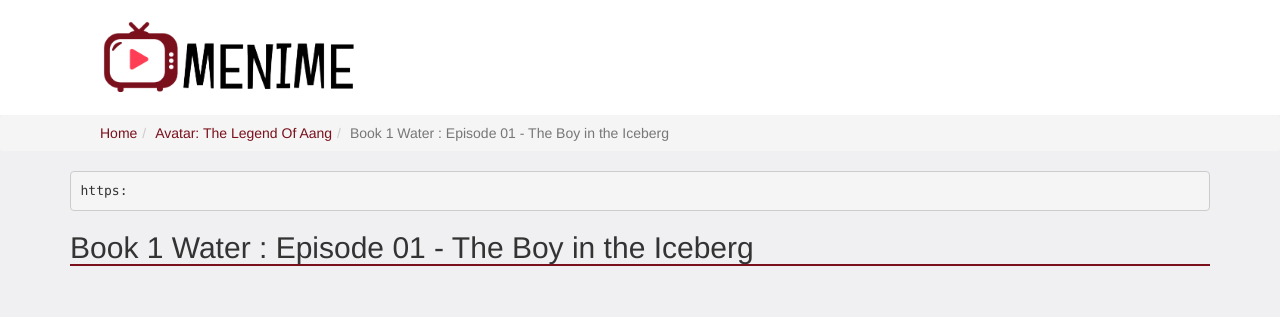
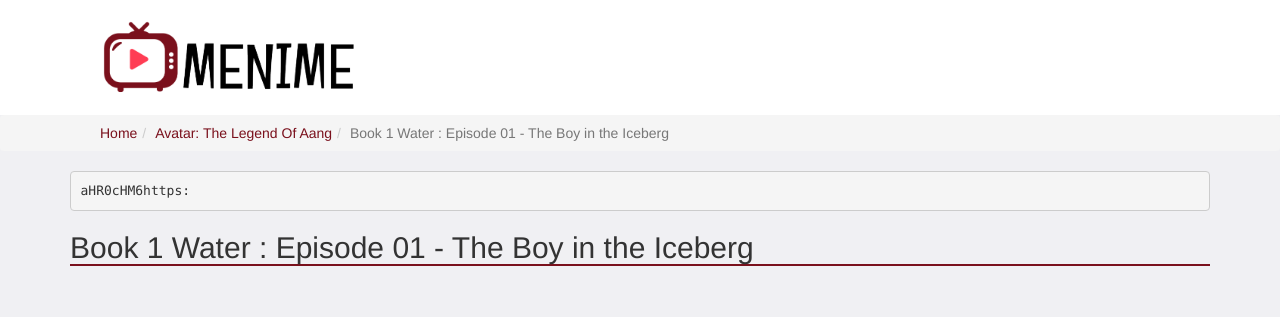
Before and after one commit to SatuSembilanDua/Menime, a PHP site: page /index.php?page=view_anime&sub=0&eps=0 in a window 1280 px wide. Shown: the top 317 px of the page. Run offline with PHP 8.4, Linux system fonts and the light colour scheme; data that the repository does not hold is empty.

Commit message:
src encryption

```diff
--- a/index.php
+++ b/index.php
@@ -44,7 +44,7 @@ if(isset($_GET['page'])){
 					$curr_le = $list_episode[$_GET['eps']];
 					$anime_txt = $curr_le['book']." : ".$curr_le['eps']." - ".$curr_le['judul'];
 					$list_anime = list_anime2($curr_le['link']);
-					$list_anime['video'] = "https:".$list_anime['video'];
+					$list_anime['video'] = e_url("https:".$list_anime['video']);
 				}else{
 					$list_episode = array_reverse($list_episode);
 					$curr_le = $list_episode[$_GET['eps']];
--- a/view_anime.php
+++ b/view_anime.php
@@ -3,10 +3,11 @@
 ?>
 <pre>
 <?= $list_anime['video']; ?>
+<?= d_url($list_anime['video']); ?>
 </pre>
 <h2><?= $anime_txt; ?></h2>
 <br><br>
-<iframe style="width:100%; height:500px;" src="<?= $list_anime['video']; ?>" allowfullscreen="true" frameborder="0" marginwidth="0" marginheight="0" scrolling="no" class="idframe" __idm_frm__="1931"></iframe>
+<iframe style="width:100%; height:500px;" src="<?= d_url($list_anime['video']); ?>" allowfullscreen="true" frameborder="0" marginwidth="0" marginheight="0" scrolling="no" class="idframe" __idm_frm__="1931"></iframe>
 <br><br>
 <?php if(isset($ls_eps)): ?>
 <div class="container nav_bottom">
```
